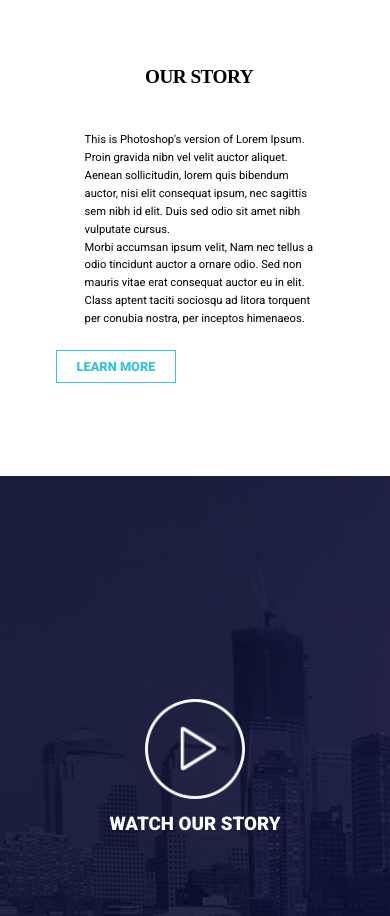
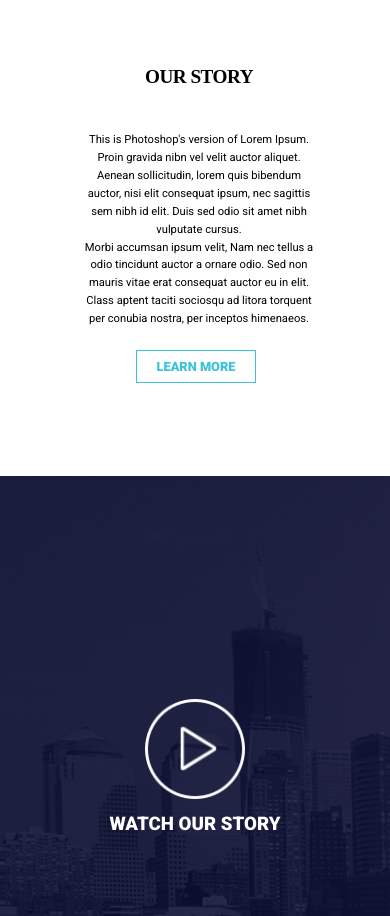
Before and after one commit to TeeAtlas/PSD_toLive, a plain HTML site: page index.html in a window 390 px wide. Shown: the part 820-1736 px from the top of the page. Drawn offline with Linux system fonts and the light colour scheme.

Commit message:
fixed a bit the ourstory on mobile

```diff
--- a/style.css
+++ b/style.css
@@ -755,6 +755,16 @@ flex-basis: 33%;
 
 @media only screen and (max-width: 600px) {
     /* For phone: */
+
+    .flex-item2__para{
+        text-align: center;
+    }
+    .flex-item2__button{
+        margin-left: 5rem;
+    }
+
+
+
     .icon_container {
         grid-template-columns: auto;
     }
@@ -771,6 +781,7 @@ flex-basis: 33%;
     .web {
         padding: 1rem;
     }
+
 
 
     .brandsnews {
```
